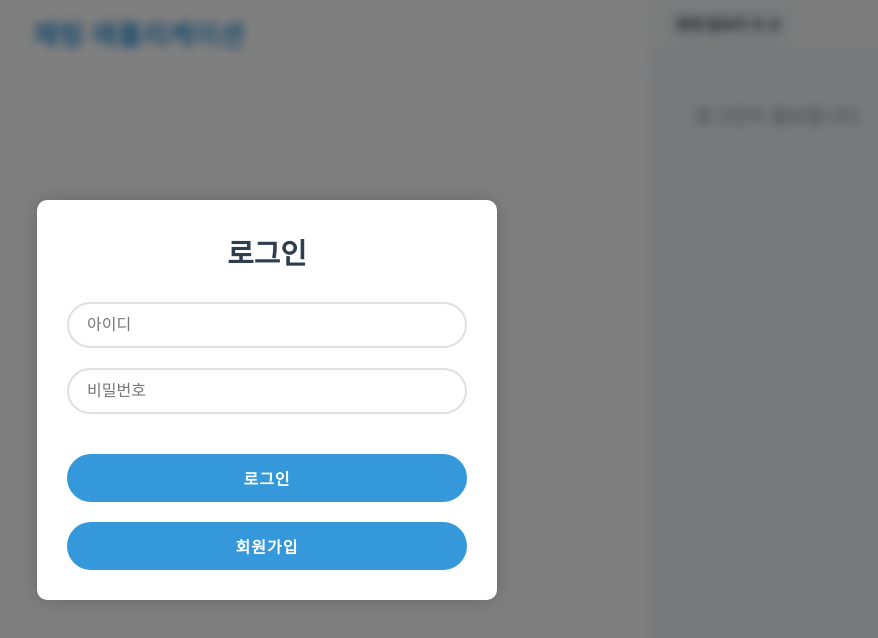
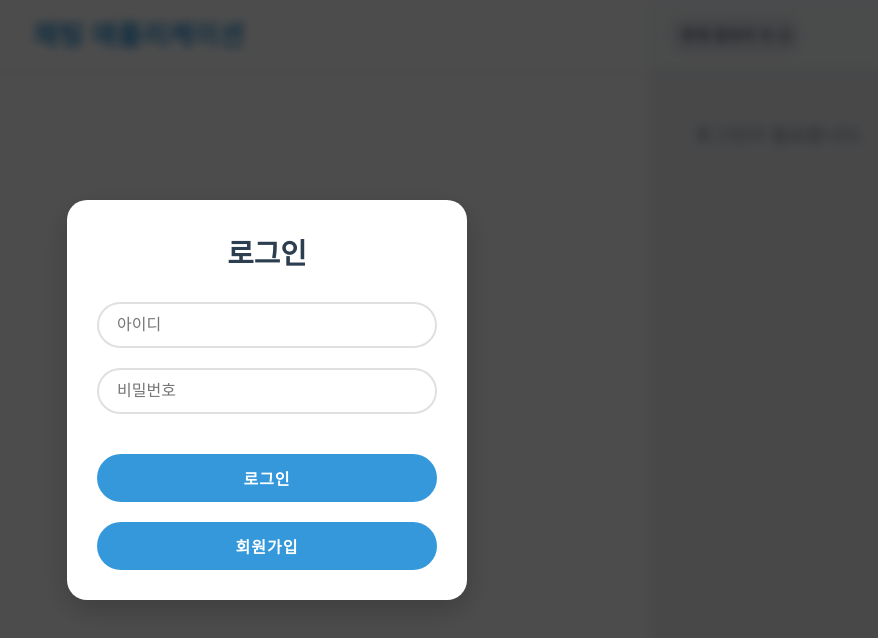
Before and after one commit to Stradivirus/chat, a React (Create React App) app in the folder front/: page / in a window 1280 px wide. Shown: the top 638 px of the page, without its empty margins (373-1251 px from the left). Built offline with nearby package versions, Linux system fonts and the light colour scheme.

Commit message:
스타일 정리

```diff
--- a/front/src/App.css
+++ b/front/src/App.css
@@ -1,10 +1,4 @@
-body {
-  margin: 0;
-  font-family: 'Noto Sans KR', 'Segoe UI', Tahoma, Geneva, Verdana, sans-serif;
-  background-color: #f0f2f5;
-  color: #333;
-  line-height: 1.6;
-}
+/* App.css */
 
 .App {
   height: 100vh;
@@ -18,14 +12,11 @@ body {
   flex-direction: column;
 }
 
-.main-header {
-  height: 70px;
+.main-content {
+  flex: 1;
   background-color: #ffffff;
-  box-shadow: 0 2px 10px rgba(0, 0, 0, 0.05);
-  display: flex;
-  justify-content: center;
-  align-items: center;
-  padding: 0 25px;
+  padding: 30px;
+  overflow-y: auto;
 }
 
 .main-header h1 {
@@ -37,13 +28,6 @@ body {
   letter-spacing: 0.5px;
 }
 
-.main-content {
-  flex: 1;
-  background-color: #ffffff;
-  padding: 30px;
-  overflow-y: auto;
-}
-
 .side-container {
   flex: 0.2;
   display: flex;
@@ -52,210 +36,7 @@ body {
   border-left: 1px solid #e2e8f0;
 }
 
-.side-header {
-  height: 70px;
-  background-color: #f8fafc;
-  box-shadow: 0 2px 10px rgba(0, 0, 0, 0.05);
-  display: flex;
-  justify-content: space-between;
-  align-items: center;
-  padding: 0 20px;
-  transition: background-color 0.3s ease;
-}
-
-.chat-page {
-  height: calc(100% - 70px);
-  background-color: #f0f2f5;
-  display: flex;
-  flex-direction: column;
-}
-
-.chat-messages {
-  flex: 1;
-  overflow-y: auto;
-  padding: 25px;
-  display: flex;
-  flex-direction: column;
-}
-
-.chat-input {
-  display: flex;
-  padding: 20px;
-  background-color: #ffffff;
-  border-top: 1px solid #e2e8f0;
-}
-
-.chat-input input, .auth-modal input {
-  flex: 1;
-  padding: 12px 18px;
-  border: 2px solid #e2e8f0;
-  border-radius: 25px;
-  outline: none;
-  font-size: 1rem;
-  transition: all 0.3s ease;
-}
-
-.chat-input input:focus, .auth-modal input:focus {
-  border-color: #3498db;
-  box-shadow: 0 0 0 3px rgba(52,152,219,0.25);
-}
-
-.chat-input button {
-  padding: 12px 22px;
-  margin-left: 12px;
-  background-color: #3498db;
-  color: white;
-  border: none;
-  border-radius: 25px;
-  cursor: pointer;
-  transition: all 0.3s ease;
-  font-weight: 600;
-  font-size: 1rem;
-  box-shadow: 0 2px 5px rgba(0,0,0,0.1);
-}
-
-.chat-input button:hover {
-  background-color: #2980b9;
-  transform: translateY(-2px);
-  box-shadow: 0 4px 8px rgba(0,0,0,0.15);
-}
-
-.message {
-  max-width: 70%;
-  padding: 12px 18px;
-  margin-bottom: 18px;
-  border-radius: 20px;
-  word-wrap: break-word;
-  box-shadow: 0 2px 5px rgba(0, 0, 0, 0.1);
-  font-size: 1rem;
-  line-height: 1.5;
-}
-
-.message.user {
-  align-self: flex-end;
-  background-color: #3498db;
-  color: white;
-  border-bottom-right-radius: 5px;
-}
-
-.message.other {
-  align-self: flex-start;
-  background-color: #f1f0f0;
-  color: #333;
-  border-bottom-left-radius: 5px;
-}
-
-.user-count {
-  font-weight: 600;
-  color: #6c757d;
-  font-size: 0.95rem;
-  background-color: #e2e8f0;
-  padding: 5px 10px;
-  border-radius: 15px;
-}
-
-/* 스크롤바 스타일 */
-.chat-messages::-webkit-scrollbar {
-  width: 8px;
-}
-
-.chat-messages::-webkit-scrollbar-track {
-  background: #f1f5f9;
-  border-radius: 4px;
-}
-
-.chat-messages::-webkit-scrollbar-thumb {
-  background: #cbd5e1;
-  border-radius: 4px;
-  transition: background 0.3s ease;
-}
-
-.chat-messages::-webkit-scrollbar-thumb:hover {
-  background: #94a3b8;
-}
-
-.chat-input button:disabled {
-  background-color: #bdc3c7;
-  cursor: not-allowed;
-  transform: none;
-  box-shadow: none;
-}
-
 .chat-input input::placeholder {
   color: #a0aec0;
   font-style: italic;
 }
-
-.modal-backdrop {
-  position: fixed;
-  top: 0;
-  left: 0;
-  width: 100%;
-  height: 100%;
-  background-color: rgba(0, 0, 0, 0.6);
-  display: flex;
-  justify-content: center;
-  align-items: center;
-  z-index: 1000;
-  backdrop-filter: blur(5px);
-}
-
-.auth-modal {
-  background-color: white;
-  padding: 30px;
-  border-radius: 15px;
-  box-shadow: 0 10px 30px rgba(0, 0, 0, 0.2);
-  width: 340px;
-  max-width: 90%;
-}
-
-.auth-modal h2 {
-  margin-top: 0;
-  margin-bottom: 25px;
-  text-align: center;
-  color: #2c3e50;
-  font-size: 1.8rem;
-  font-weight: 600;
-}
-
-.auth-modal form {
-  display: flex;
-  flex-direction: column;
-}
-
-.auth-modal input {
-  margin-bottom: 20px;
-}
-
-.auth-modal button {
-  margin-top: 20px;
-  padding: 12px 18px;
-  font-size: 1rem;
-  width: 100%;
-  background-color: #3498db;
-  color: #ffffff;
-  border: none;
-  border-radius: 25px;
-  cursor: pointer;
-  transition: all 0.3s ease;
-  font-weight: 600;
-  text-transform: uppercase;
-  letter-spacing: 1px;
-}
-
-.auth-modal button:hover {
-  background-color: #2980b9;
-  transform: translateY(-2px);
-  box-shadow: 0 4px 10px rgba(52, 152, 219, 0.3);
-}
-
-.error {
-  color: #e53e3e;
-  font-size: 0.9rem;
-  margin-top: -15px;
-  margin-bottom: 15px;
-  background-color: #fff5f5;
-  padding: 8px 12px;
-  border-radius: 8px;
-  border-left: 4px solid #e53e3e;
-}
--- a/front/src/App.js
+++ b/front/src/App.js
@@ -63,11 +63,11 @@ function App() {
 
         </main>
       </div>
-      <aside className="side-container">
+      <div className="side-container">
         <header className="side-header">
-          <div className="user-count">현재 접속자 수: {userCount}</div>
+          <span className="user-count">현재 접속자 수: {userCount}</span>
           {user && (
-            <div className="user-info">
+            <div>
               <span className="user-nickname">{user.username}님</span>
               <button onClick={handleLogout} className="logout-button">로그아웃</button>
             </div>
@@ -83,7 +83,7 @@ function App() {
         ) : (
           <div className="login-message">로그인이 필요합니다.</div>
         )}
-      </aside>
+      </div>
       {!user && (
         <div className="modal-backdrop">
           <AuthModal
--- a/front/src/styles/AuthModal.css
+++ b/front/src/styles/AuthModal.css
@@ -89,3 +89,14 @@
 .switch-auth-type:hover {
   text-decoration: underline;
 }
+
+.error {
+  color: #e53e3e;
+  font-size: 0.9rem;
+  margin-top: -15px;
+  margin-bottom: 15px;
+  background-color: #fff5f5;
+  padding: 8px 12px;
+  border-radius: 8px;
+  border-left: 4px solid #e53e3e;
+}
--- a/front/src/styles/base.css
+++ b/front/src/styles/base.css
@@ -29,7 +29,7 @@ body {
   flex: 0.2;
   display: flex;
   flex-direction: column;
-  background-color: #f0f2f5;  /* 채팅창 배경색을 옅은 회색으로 변경 */
+  background-color: #f0f2f5;
   border-left: 1px solid #e2e8f0;
   border-radius: 0 10px 10px 0;
 }
@@ -43,7 +43,7 @@ body {
 }
 
 /* 기본 헤더 스타일 */
-.main-header, .side-header {
+.main-header {
   height: 70px;
   background-color: #ffffff;
   box-shadow: 0 2px 10px rgba(0, 0, 0, 0.05);
@@ -53,6 +53,17 @@ body {
   padding: 0 25px;
   position: relative;
   z-index: 10;
+}
+
+.side-header {
+  height: 70px;
+  background-color: #f8fafc;
+  box-shadow: 0 2px 10px rgba(0, 0, 0, 0.05);
+  display: flex;
+  justify-content: space-between;
+  align-items: center;
+  padding: 0 20px;
+  transition: background-color 0.3s ease;
 }
 
 /* 기본 텍스트 스타일 */
--- a/front/src/styles/components.css
+++ b/front/src/styles/components.css
@@ -3,30 +3,17 @@
 /* 사용자 카운트 스타일 */
 .user-count {
   font-weight: 600;
-  color: #34495e;
-  font-size: 0.9rem;
-  white-space: nowrap;
-  background-color: #ecf0f1;
+  color: #6c757d;
+  font-size: 0.95rem;
+  background-color: #e2e8f0;
   padding: 5px 10px;
   border-radius: 15px;
 }
 
-/* 사이드 헤더 스타일 */
-.side-header {
-  height: 50px;
-  padding: 0 15px;
-  display: flex;
-  justify-content: space-between;
-  align-items: center;
-  background-color: #f8f9fa;
-  border-bottom: 1px solid #e1e4e8;
-  box-shadow: 0 1px 3px rgba(0,0,0,0.1);
-}
-
 /* 채팅 페이지 스타일 */
 .chat-page {
-  height: calc(100% - 50px);
-  background-color: #f0f2f5;  /* 채팅창 배경색을 옅은 회색으로 변경 */
+  height: calc(100% - 70px);
+  background-color: #f0f2f5;
   display: flex;
   flex-direction: column;
 }
@@ -34,24 +21,22 @@
 .chat-messages {
   flex: 1;
   overflow-y: auto;
-  padding: 20px;
+  padding: 25px;
   display: flex;
   flex-direction: column;
-  font-size: 1rem;
-  scroll-behavior: smooth;
 }
 
 .chat-input {
   display: flex;
-  padding: 15px;
+  padding: 20px;
   background-color: #ffffff;
-  border-top: 1px solid #e1e4e8;
+  border-top: 1px solid #e2e8f0;
 }
 
 .chat-input input {
   flex: 1;
   padding: 12px 18px;
-  border: 2px solid #ced4da;
+  border: 2px solid #e2e8f0;
   border-radius: 25px;
   outline: none;
   font-size: 1rem;
@@ -64,8 +49,8 @@
 }
 
 .chat-input button {
-  padding: 12px 20px;
-  margin-left: 10px;
+  padding: 12px 22px;
+  margin-left: 12px;
   background-color: #3498db;
   color: white;
   border: none;
@@ -83,13 +68,10 @@
   box-shadow: 0 4px 8px rgba(0,0,0,0.15);
 }
 
-/* 비활성화된 버튼 스타일 */
 .chat-input button:disabled {
   background-color: #bdc3c7;
-  color: #7f8c8d;
   cursor: not-allowed;
   transform: none;
-  opacity: 0.7;
   box-shadow: none;
 }
 
@@ -97,10 +79,11 @@
 .message {
   max-width: 70%;
   padding: 12px 18px;
-  margin-bottom: 15px;
+  margin-bottom: 18px;
   border-radius: 20px;
   word-wrap: break-word;
   box-shadow: 0 2px 5px rgba(0, 0, 0, 0.1);
+  font-size: 1rem;
   line-height: 1.5;
 }
 
@@ -114,7 +97,7 @@
 .message.other {
   align-self: flex-start;
   background-color: #f1f0f0;
-  color: #34495e;
+  color: #333;
   border-bottom-left-radius: 5px;
 }
 
@@ -181,43 +164,6 @@
   color: #e74c3c;
 }
 
-/* 모달 스타일 */
-.modal-backdrop {
-  position: fixed;
-  top: 0;
-  left: 0;
-  width: 100%;
-  height: 100%;
-  background-color: rgba(0, 0, 0, 0.5);
-  backdrop-filter: blur(5px);
-  display: flex;
-  justify-content: center;
-  align-items: center;
-  z-index: 1000;
-}
-
-.auth-modal {
-  background-color: white;
-  padding: 30px;
-  border-radius: 10px;
-  box-shadow: 0 0 20px rgba(0, 0, 0, 0.2);
-  max-width: 400px;
-  width: 90%;
-}
-
-.switch-auth-type {
-  margin-top: 15px;
-  background: none;
-  border: none;
-  color: #3498db;
-  cursor: pointer;
-  font-size: 0.9rem;
-}
-
-.switch-auth-type:hover {
-  text-decoration: underline;
-}
-
 .login-message {
   text-align: center;
   font-size: 1.2rem;
@@ -225,33 +171,7 @@
   margin-top: 50px;
 }
 
-/* 레이아웃 관련 스타일 */
-.side-container {
-  display: flex;
-  flex-direction: column;
-  height: 100vh;
-}
-
-.side-header {
-  flex-shrink: 0;
-}
-
-.chat-page {
-  flex-grow: 1;
-  display: flex;
-  flex-direction: column;
-  overflow: hidden;
-}
-
-.chat-messages {
-  flex-grow: 1;
-  overflow-y: auto;
-}
-
-.chat-input {
-  flex-shrink: 0;
-}
-
+/* 로그아웃 버튼 스타일 */
 .logout-button {
   background-color: #e74c3c;
   color: white;
@@ -270,3 +190,23 @@
   transform: translateY(-2px);
   box-shadow: 0 4px 8px rgba(0,0,0,0.15);
 }
+
+/* 스크롤바 스타일 */
+.chat-messages::-webkit-scrollbar {
+  width: 8px;
+}
+
+.chat-messages::-webkit-scrollbar-track {
+  background: #f1f5f9;
+  border-radius: 4px;
+}
+
+.chat-messages::-webkit-scrollbar-thumb {
+  background: #cbd5e1;
+  border-radius: 4px;
+  transition: background 0.3s ease;
+}
+
+.chat-messages::-webkit-scrollbar-thumb:hover {
+  background: #94a3b8;
+}
```
Also changed, not shown: 11 other files (tests, documents, lock files or other folders).
